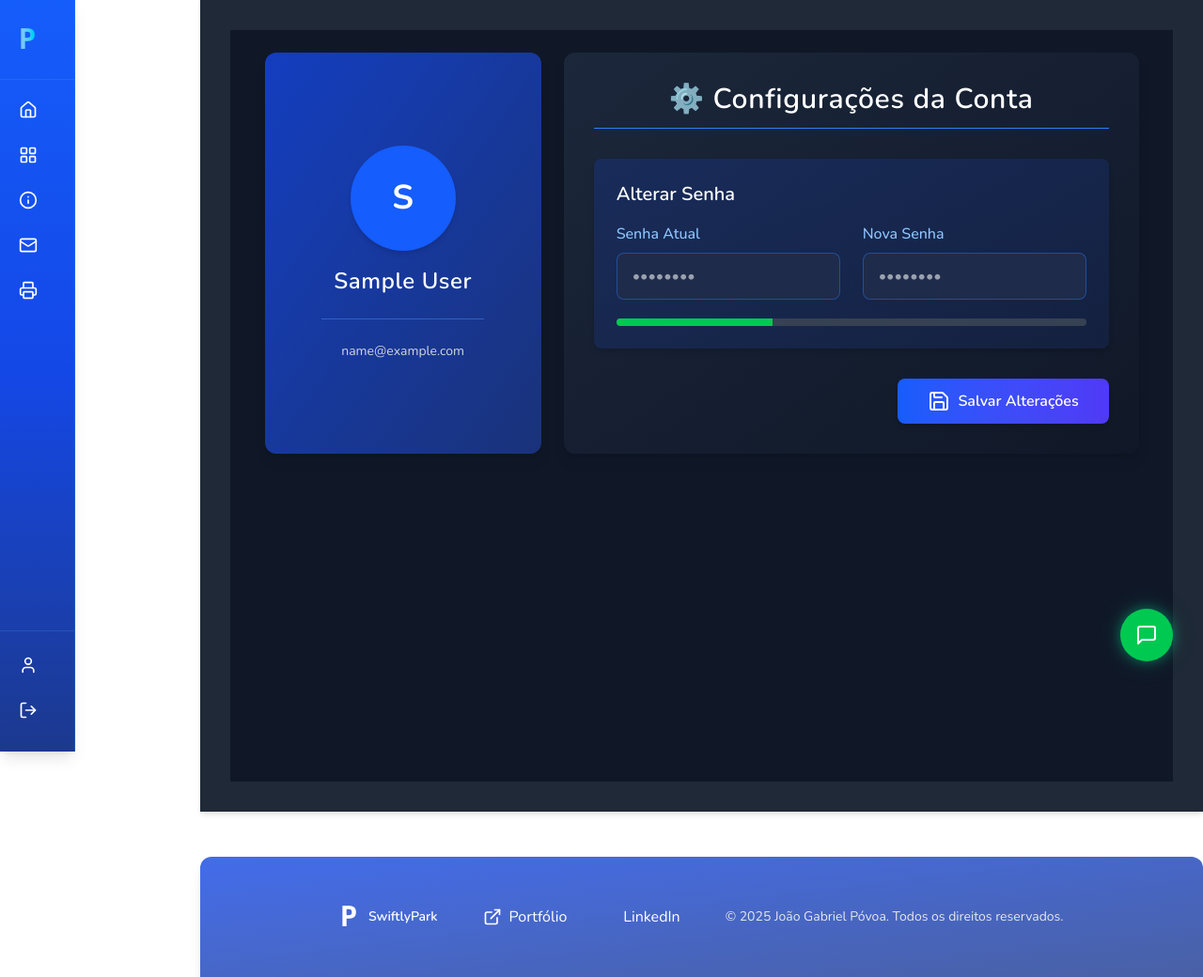
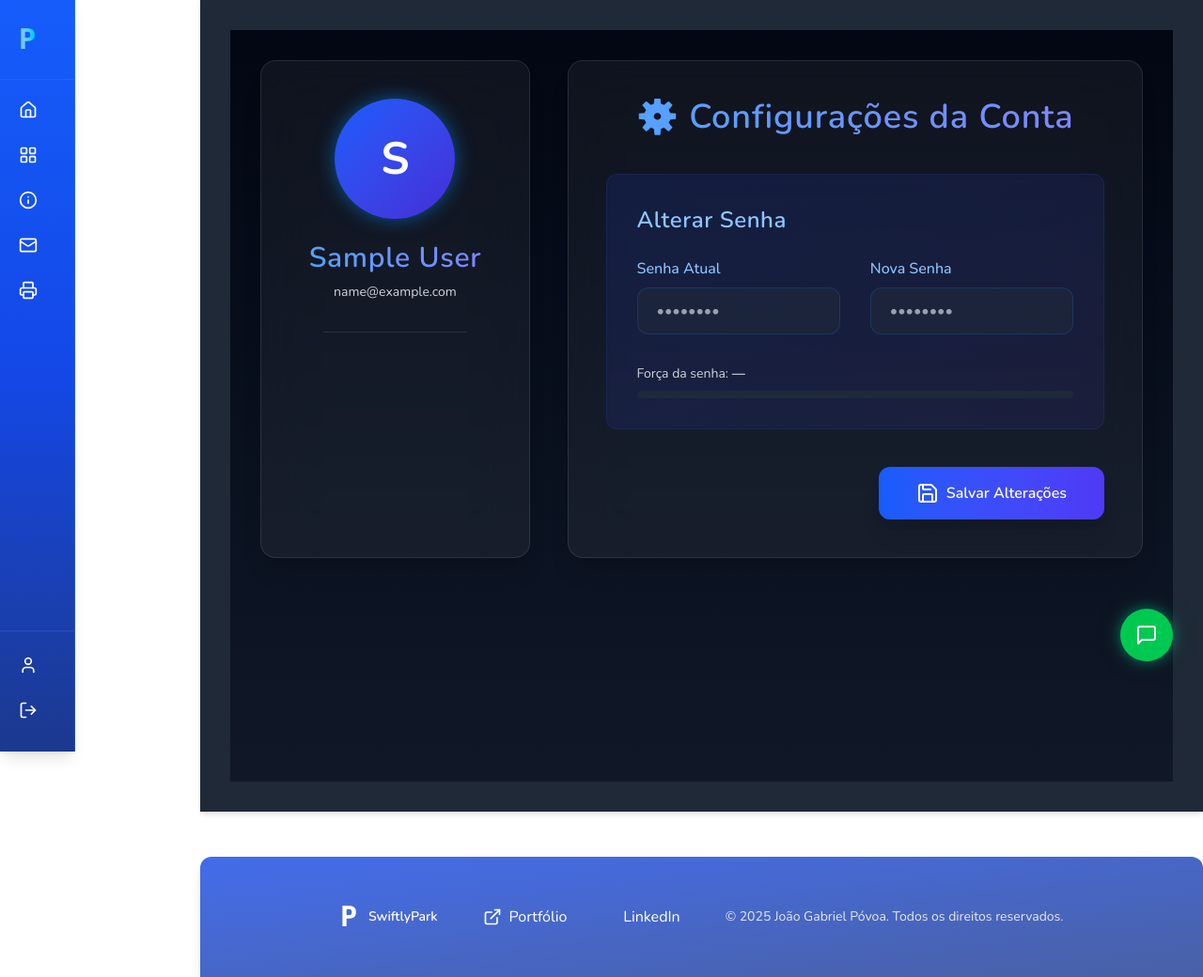
Before and after one commit to gabrielpovoa/swiftlypark, a PHP site: page /Profile in a window 1280 px wide. Shown: the whole page at 94% size. Run offline with PHP 8.4, Linux system fonts and the light colour scheme; the visitor is signed in with stand-in values (Sample User, id 1); some libraries are stand-ins or nearby versions.

Commit message:
FEAT: adding utc -3.00 | fixing views and business rule

```diff
--- a/app/controllers/ProfileController.php
+++ b/app/controllers/ProfileController.php
@@ -19,11 +19,11 @@
         if ($_SERVER['REQUEST_METHOD'] === 'POST') {
 
             $senhaAtual = $_POST['current_password'] ?? null;
-                $novaSenha  = $_POST['new_password'] ?? null;
+            $novaSenha = $_POST['new_password'] ?? null;
 
             if (!$senhaAtual || !$novaSenha) {
                 $this->setView('Profile/profile', [
-                        'title'   => 'Perfil - SwiftlyPark',
+                    'title' => 'Perfil - SwiftlyPark',
                     'message' => 'Preencha todos os campos.'
                 ]);
                 return;
@@ -33,7 +33,7 @@
             $resultado = $userModel->changePassword($_SESSION['user_id'], $senhaAtual, $novaSenha);
 
             $this->setView('Profile/profile', [
-                    'title'   => 'Perfil - SwiftlyPark',
+                'title' => 'Perfil - SwiftlyPark',
                 'message' => $resultado['message']
             ]);
             return;
@@ -43,4 +43,59 @@
             'title' => 'Perfil - SwiftlyPark'
         ]);
     }
+
+
+    public function uploadPhoto()
+    {
+        session_start();
+
+        if (!isset($_SESSION['user_id'])) {
+            header("Location: /login");
+            exit;
         }
+
+        if (!isset($_FILES['photo']) || $_FILES['photo']['error'] !== 0) {
+            die("Erro no upload da foto.");
+        }
+
+        $file = $_FILES['photo'];
+        $ext = strtolower(pathinfo($file['name'], PATHINFO_EXTENSION));
+
+        // Extensões válidas
+        $allowed = ['jpg', 'jpeg', 'png', 'webp'];
+
+        if (!in_array($ext, $allowed)) {
+            die("Formato inválido. Envie JPG, PNG ou WEBP.");
+        }
+
+        // Nome único
+        $fileName = 'user_' . $_SESSION['user_id'] . '_' . time() . '.' . $ext;
+
+        // Caminho correto: /public/uploads/
+        $uploadDir = __DIR__ . '/../../public/uploads/';
+
+        if (!is_dir($uploadDir)) {
+            mkdir($uploadDir, 0777, true);
+        }
+
+        $destPath = $uploadDir . $fileName;
+
+        if (!move_uploaded_file($file['tmp_name'], $destPath)) {
+            die("Erro ao mover arquivo de upload.");
+        }
+
+        // Atualiza banco
+        $model = new User();
+        $update = $model->updatePhoto($_SESSION['user_id'], $fileName);
+
+        if ($update['success']) {
+            // Atualiza sessão
+            $_SESSION['user_photo'] = $fileName;
+
+            header("Location: /Profile");
+            exit;
+        }
+
+        die("Erro ao atualizar a foto no banco.");
+    }
+}
--- a/app/views/About/about.php
+++ b/app/views/About/about.php
@@ -28,7 +28,7 @@
 
             <!-- Call-to-Action -->
             <div class="mt-6 flex justify-center">
-                <a href="/dashboard"
+                <a href="/landingPage"
                    class="px-8 py-3 bg-blue-600 hover:bg-blue-700 rounded-xl font-semibold text-white shadow-lg transition-all duration-300 text-lg flex items-center gap-2">
                     <i data-lucide="info"></i> Conheça o Sistema
                 </a>
--- a/app/views/Profile/profile.php
+++ b/app/views/Profile/profile.php
@@ -5,63 +5,116 @@ if (session_status() === PHP_SESSION_NONE) {
     session_start();
 }
 
-$userName  = $_SESSION['user_name']  ?? 'Visitante';
+$userName = $_SESSION['user_name'] ?? 'Visitante';
 $userEmail = $_SESSION['user_email'] ?? 'não informado';
+$userPhoto = $_SESSION['user_photo'] ?? null;
 ?>
 
-<section class="p-6 flex flex-col gap-6 min-h-screen w-full bg-gray-900 text-white">
+<section class="min-h-screen w-full bg-gradient-to-b from-gray-950 to-gray-900 text-white p-8">
 
-    <div class="grid grid-cols-1 lg:grid-cols-3 gap-6 max-w-6xl mx-auto">
+    <div class="max-w-7xl mx-auto grid grid-cols-1 lg:grid-cols-3 gap-10">
 
         <!-- Perfil -->
-        <aside class="bg-gradient-to-br from-blue-700/80 to-blue-900/80 rounded-xl shadow-lg p-8 flex flex-col items-center justify-center text-center hover:scale-[1.02] transition-transform duration-300">
-            <div class="w-28 h-28 rounded-full bg-blue-600 flex items-center justify-center text-4xl font-bold shadow-md">
-                <?= strtoupper(substr($userName, 0, 1)) ?>
+        <aside class="rounded-2xl p-10 backdrop-blur-xl bg-white/5 border border-white/10 shadow-xl flex flex-col items-center text-center">
+
+            <!-- Foto do usuário -->
+            <div class="relative group">
+
+                <?php if (!empty($userPhoto)): ?>
+                    <img src="/uploads/<?= htmlspecialchars($userPhoto) ?>"
+                         alt="Foto do usuário"
+                         class="w-32 h-32 rounded-full object-cover shadow-[0_0_20px_rgba(0,150,255,0.5)] border border-blue-500/30">
+                <?php else: ?>
+                    <div class="w-32 h-32 rounded-full bg-gradient-to-br from-blue-600 to-indigo-700
+                                flex items-center justify-center text-5xl font-bold
+                                shadow-[0_0_20px_rgba(0,150,255,0.5)]">
+                        <?= strtoupper(substr($userName, 0, 1)) ?>
+                    </div>
+                <?php endif; ?>
+
+                <!-- Upload de nova foto -->
+                <form action="/Profile/uploadPhoto" method="POST" enctype="multipart/form-data"
+                      class="absolute bottom-1 right-1 hidden group-hover:flex">
+                    <label for="photo"
+                           class="cursor-pointer bg-blue-600 hover:bg-blue-700 p-2 rounded-full shadow-lg">
+                        <i data-lucide="camera" class="w-4 h-4 text-white"></i>
+                        <input type="file" id="photo" name="photo" class="hidden"
+                               accept="image/*" onchange="this.form.submit()">
+                    </label>
+                </form>
             </div>
-            <h2 class="mt-4 text-2xl font-semibold tracking-wide"><?= htmlspecialchars($userName) ?></h2>
-            <hr class="w-3/4 my-6 border-blue-400/40">
-            <p class="text-gray-300 text-sm"><?= htmlspecialchars($userEmail) ?></p>
 
+            <h2 class="mt-6 text-3xl font-semibold bg-gradient-to-r from-blue-400 to-indigo-400 bg-clip-text text-transparent tracking-wide">
+                <?= htmlspecialchars($userName) ?>
+            </h2>
+
+            <p class="text-gray-300 text-sm mt-2"><?= htmlspecialchars($userEmail) ?></p>
+
+            <hr class="w-3/4 my-8 border-white/10">
         </aside>
 
-        <!-- Formulário -->
-        <div class="lg:col-span-2 bg-gradient-to-br from-slate-800/90 to-gray-900/90 rounded-xl shadow-lg p-8">
-            <h2 class="text-3xl font-semibold text-center mb-8 border-b border-blue-500 pb-3 tracking-wide">
+        <!-- Formulário de alteração -->
+        <div class="lg:col-span-2 rounded-2xl p-10 bg-white/5 backdrop-blur-xl border border-white/10 shadow-xl">
+
+            <h2 class="text-4xl font-semibold text-center mb-10 tracking-wide bg-gradient-to-r from-blue-400 to-indigo-400 bg-clip-text text-transparent">
                 ⚙️ Configurações da Conta
             </h2>
 
-            <form action="/Profile/changePassword" method="POST" class="space-y-8">
+            <form action="/Profile/changePassword" method="POST" class="space-y-10">
 
-                <!-- Alterar Senha -->
-                <div class="bg-gradient-to-br from-blue-700/20 to-blue-900/20 p-6 rounded-lg shadow-md">
-                    <h3 class="text-xl font-semibold mb-4">Alterar Senha</h3>
+                <!-- Alteração da senha -->
+                <div class="p-8 rounded-xl bg-gradient-to-br from-blue-800/20 to-indigo-900/20 border border-blue-500/10 shadow-inner">
 
-                    <div class="grid grid-cols-1 md:grid-cols-2 gap-6">
+                    <h3 class="text-2xl font-semibold mb-6 tracking-wide text-blue-300">Alterar Senha</h3>
+
+                    <div class="grid grid-cols-1 md:grid-cols-2 gap-8">
                         <div>
-                            <label for="current_password" class="block font-medium mb-2 text-blue-300">Senha Atual</label>
+                            <label for="current_password" class="block mb-2 text-blue-300 font-medium">
+                                Senha Atual
+                            </label>
+
                             <input type="password" id="current_password" name="current_password"
-                                   class="w-full px-4 py-3 rounded-lg bg-[#1f2b4a] text-white placeholder-gray-400 border border-blue-500/40 focus:border-blue-400 focus:ring-2 focus:ring-blue-400 transition-all"
+                                   class="w-full px-5 py-3 rounded-xl bg-gray-800/60 border border-blue-500/20 text-white
+                                          focus:border-blue-400 focus:ring-2 focus:ring-blue-500 transition-all
+                                          placeholder-gray-400"
                                    placeholder="••••••••">
                         </div>
+
                         <div>
-                            <label for="new_password" class="block font-medium mb-2 text-blue-300">Nova Senha</label>
+                            <label for="new_password" class="block mb-2 text-blue-300 font-medium">
+                                Nova Senha
+                            </label>
+
                             <input type="password" id="new_password" name="new_password"
-                                   class="w-full px-4 py-3 rounded-lg bg-[#1f2b4a] text-white placeholder-gray-400 border border-blue-500/40 focus:border-blue-400 focus:ring-2 focus:ring-blue-400 transition-all"
+                                   class="w-full px-5 py-3 rounded-xl bg-gray-800/60 border border-blue-500/20 text-white
+                                          focus:border-blue-400 focus:ring-2 focus:ring-blue-500 transition-all
+                                          placeholder-gray-400"
                                    placeholder="••••••••">
                         </div>
                     </div>
 
-                    <!-- Barra de força -->
-                    <div class="mt-5 h-2 w-full bg-gray-700 rounded-full overflow-hidden">
-                        <div class="bg-green-500 w-1/3 h-full transition-all duration-500" id="password-strength"></div>
+                    <!-- Indicador de força da senha -->
+                    <div class="mt-8">
+                        <p id="password-strength-text" class="text-sm text-gray-300 mb-2">
+                            Força da senha: <span class="font-semibold text-white">—</span>
+                        </p>
+
+                        <div class="h-2 w-full bg-gray-800 rounded-full overflow-hidden">
+                            <div id="password-strength"
+                                 class="w-0 h-full bg-red-500 rounded-full transition-all duration-500">
+                            </div>
+                        </div>
                     </div>
                 </div>
 
-                <!-- Botão -->
+                <!-- Botão de salvar -->
                 <div class="flex justify-end">
                     <button type="submit"
-                            class="px-8 py-3 bg-gradient-to-r from-blue-600 to-indigo-600 hover:from-blue-700 hover:to-indigo-700 rounded-lg font-semibold shadow-md transition-transform hover:scale-105 flex items-center gap-2">
-                        <i data-lucide="save"></i> Salvar Alterações
+                            class="px-10 py-4 bg-gradient-to-r from-blue-600 to-indigo-600
+                                   hover:from-blue-700 hover:to-indigo-700 rounded-xl font-semibold
+                                   shadow-xl hover:scale-105 transition-all flex items-center gap-2">
+                        <i data-lucide="save"></i>
+                        Salvar Alterações
                     </button>
                 </div>
 
--- a/app/views/partials/footer.php
+++ b/app/views/partials/footer.php
@@ -32,5 +32,6 @@
 <script src="/js/ReportLog.js"></script>
 <script src="/js/GetFilterVacancy.js"></script>
 <script src="/js/FinishVacancy.js"></script>
+<script src="/js/changePassword.js"></script>
 </body>
 </html>
--- a/app/views/partials/header.php
+++ b/app/views/partials/header.php
@@ -2,7 +2,13 @@
 if (session_status() === PHP_SESSION_NONE) {
     session_start();
 }
-$userName = $_SESSION['user_name'] ?? 'Visitante';
+
+$userName  = $_SESSION['user_name']  ?? 'Visitante';
+$userPhoto = $_SESSION['user_photo'] ?? null;
+
+// Caminho real no servidor
+$photoPath = $_SERVER['DOCUMENT_ROOT'] . "/uploads/" . $userPhoto;
+$photoUrl  = "/uploads/" . $userPhoto;
 ?>
 
 <!-- Sidebar moderna -->
@@ -39,6 +45,7 @@ $userName = $_SESSION['user_name'] ?? 'Visitante';
             [$href, $icon, $label] = $link;
             $extraClass = $link[3] ?? '';
             $id = $link[4] ?? '';
+
             echo "
             <a href='{$href}' id='{$id}'
                class='{$extraClass} flex items-center gap-4 px-5 py-3
@@ -52,7 +59,6 @@ $userName = $_SESSION['user_name'] ?? 'Visitante';
                     {$label}
                 </span>
 
-                <!-- Tooltip quando recolhido -->
                 <span class='absolute left-20 top-1/2 -translate-y-1/2 bg-gray-900/90 text-white text-xs
                              px-2 py-1 rounded-md shadow-lg ml-2 pointer-events-none opacity-0
                              group-hover:hidden group-hover/item:opacity-100 transition-opacity duration-300'>
@@ -68,23 +74,36 @@ $userName = $_SESSION['user_name'] ?? 'Visitante';
 
     <!-- Perfil / Logout -->
     <div class="flex flex-col pb-5">
+
+        <!-- Perfil -->
         <a href="/Profile"
-           class="flex items-center gap-4 px-5 py-3 hover:bg-blue-500/40 transition-all duration-300 group/item">
-            <i data-lucide="user" class="w-5 h-5 flex-shrink-0 transition-transform duration-300 group-hover/item:scale-110"></i>
+           class="flex items-center gap-4 px-5 py-3 hover:bg-blue-500/40 transition-all duration-300 group/item relative">
+
+            <?php if ($userPhoto && file_exists($photoPath)): ?>
+                <!-- Foto do usuário -->
+                <img src="<?= htmlspecialchars($photoUrl) ?>"
+                     class="w-8 h-8 rounded-full object-cover shadow-md flex-shrink-0 transition-transform duration-300 group-hover/item:scale-110">
+            <?php else: ?>
+                <!-- Ícone padrão -->
+                <i data-lucide="user"
+                   class="w-5 h-5 flex-shrink-0 transition-transform duration-300 group-hover/item:scale-110"></i>
+            <?php endif; ?>
+
             <span class="uppercase opacity-0 group-hover:opacity-100 transition-opacity duration-300 whitespace-nowrap">
                 <?php
                 $nameParts = explode(' ', $userName);
-                $displayName = implode(' ', array_slice($nameParts, 0, 2));
-                echo htmlspecialchars($displayName);
+                echo htmlspecialchars(implode(' ', array_slice($nameParts, 0, 2)));
                 ?>
             </span>
+
             <span class="absolute left-20 bg-gray-900/90 text-white text-xs px-2 py-1 rounded-md shadow-lg ml-2 pointer-events-none opacity-0 group-hover:hidden group-hover/item:opacity-100 transition-opacity duration-300">
                 Perfil
             </span>
         </a>
 
+        <!-- Logout -->
         <a href="/login/logout"
-           class="flex items-center gap-4 px-5 py-3 hover:bg-red-600/70 transition-all duration-300 group/item">
+           class="flex items-center gap-4 px-5 py-3 hover:bg-red-600/70 transition-all duration-300 group/item relative">
             <i data-lucide="log-out" class="w-5 h-5 flex-shrink-0 transition-transform duration-300 group-hover/item:scale-110"></i>
             <span class="opacity-0 group-hover:opacity-100 transition-opacity duration-300 whitespace-nowrap">
                 Sair
@@ -93,6 +112,7 @@ $userName = $_SESSION['user_name'] ?? 'Visitante';
                 Sair
             </span>
         </a>
+
     </div>
 </aside>
 
--- a/public/index.php
+++ b/public/index.php
@@ -2,6 +2,7 @@
 require __DIR__ . '/../vendor/autoload.php';
 require_once __DIR__ . '/../config/env.php';
 loadEnv(__DIR__ . '/../.env');
+date_default_timezone_set("America/Sao_Paulo");
 
 // Carregar rotas
 $router = require __DIR__ . '/../routes/web.php';
--- /dev/null
+++ b/public/js/changePassword.js
@@ -0,0 +1,55 @@
+document.addEventListener("DOMContentLoaded", () => {
+    const newPasswordInput = document.getElementById("new_password");
+    const strengthBar = document.getElementById("password-strength");
+
+    if (!newPasswordInput || !strengthBar) return;
+
+    newPasswordInput.addEventListener("input", () => {
+        const password = newPasswordInput.value;
+        const strength = calculateStrength(password);
+
+        updateStrengthBar(strength);
+    });
+});
+
+/**
+ * Retorna um valor de 0 a 100 baseado na força da senha
+ */
+function calculateStrength(password) {
+    let score = 0;
+
+    // Critérios
+    const length = password.length >= 8;
+    const hasUpper = /[A-Z]/.test(password);
+    const hasLower = /[a-z]/.test(password);
+    const hasNumber = /[0-9]/.test(password);
+    const hasSymbol = /[^A-Za-z0-9]/.test(password);
+
+    // Pontuação
+    if (length) score += 25;
+    if (hasUpper) score += 15;
+    if (hasLower) score += 15;
+    if (hasNumber) score += 20;
+    if (hasSymbol) score += 25;
+
+    return Math.min(score, 100);
+}
+
+/**
+ * Atualiza visualmente a barra
+ */
+function updateStrengthBar(strength) {
+    const bar = document.getElementById("password-strength");
+
+    bar.style.width = strength + "%";
+
+    if (strength < 30) {
+        bar.style.backgroundColor = "#ef4444"; // Vermelho
+    } else if (strength < 60) {
+        bar.style.backgroundColor = "#f59e0b"; // Amarelo
+    } else if (strength < 85) {
+        bar.style.backgroundColor = "#3b82f6"; // Azul
+    } else {
+        bar.style.backgroundColor = "#22c55e"; // Verde forte
+    }
+}
--- a/routes/web.php
+++ b/routes/web.php
@@ -75,6 +75,11 @@
         $controller->changePassword();
     }));
 
+    $router->post('Profile/uploadPhoto', authRequired(function () {
+        $controller = new ProfileController();
+        $controller->uploadPhoto();
+    }));
+
 // Vagas
     $router->get('vacancy', authRequired(function() {
         $controller = new VacancyController();
```
Also changed, not shown: app/controllers/VacancyController.php (+14 -16 lines), app/models/User.php (+26 -0 lines), app/views/HomeDash/homedash.php (+37 -16 lines), app/views/Login/login.php (+7 -1 lines), app/views/Vacancy/CreateVacancy.php (+28 -22 lines), app/views/Vacancy/noVacancy.php (added, +43 -0 lines), app/models/LoginModel.php (indentation only), public/uploads/user_15_1763600607.webp (added), public/uploads/user_15_1763600625.jpg (added), public/uploads/user_17_1763602798.jpg (added), 1 other file. Lines whose indentation alone changed are shown as unchanged.
